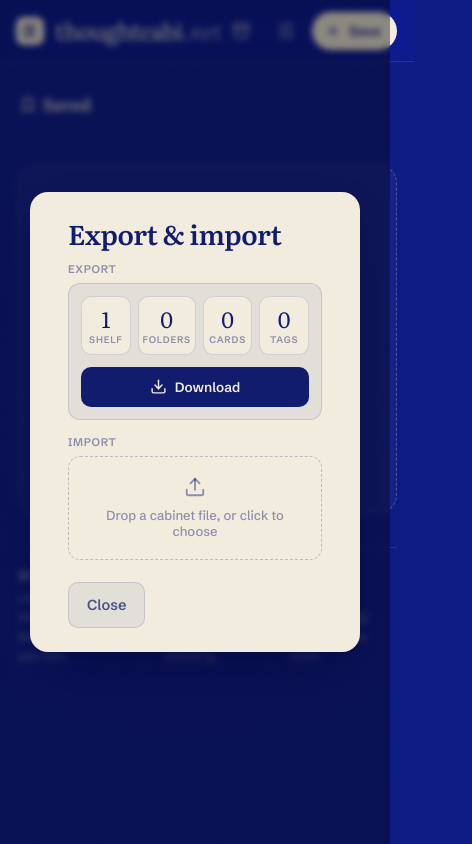
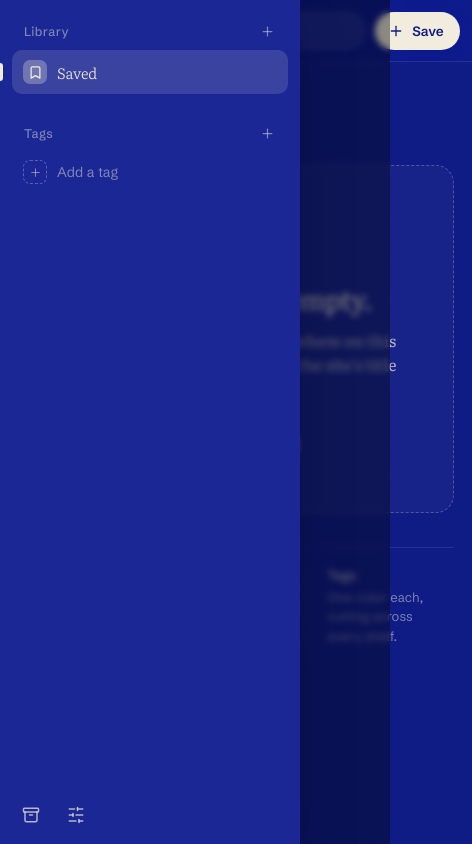
Before and after one commit to daniel-retamal/thoughtcabi.net, a React (Vite) app: page / in a window 390 px wide. Both pictures are taken after a click on the button "Shelves and tags". Shown: the whole page, 472 px wide, since content can reach past the window. Built offline with nearby package versions, Linux system fonts and the light colour scheme.

Commit message:
the sidebar arrives on phones 📱🗂️

```diff
--- a/src/App.tsx
+++ b/src/App.tsx
@@ -37,6 +37,8 @@
 import { readLink as readLinkFromWeb, type LinkReader } from "@/links/readLink";
 import { usePreferences } from "@/hooks/usePreferences";
 import { useImageDropTargets } from "@/hooks/useImageDropTargets";
+import { useMediaQuery } from "@/hooks/useMediaQuery";
+import { useOnEscape } from "@/hooks/useOnEscape";
 import { useSearchShortcut } from "@/hooks/useSearchShortcut";
 import { useSidebarShortcut } from "@/hooks/useSidebarShortcut";
 import { useToasts, type ToastAction } from "@/hooks/useToasts";
@@ -50,6 +52,7 @@
 import type { Dialog } from "@/state/dialogs";
 import { DialogHost } from "@/components/DialogHost";
 import type { ImportMode } from "@/components/modals/TransferModal";
+import { AppControls } from "@/components/layout/AppControls";
 import { AppHeader } from "@/components/layout/AppHeader";
 import { Breadcrumbs } from "@/components/layout/Breadcrumbs";
 import { ContentToolbar } from "@/components/layout/ContentToolbar";
@@ -98,9 +101,24 @@
     markOnboarded();
   }, [cabinetEmpty, preferences.onboarded, markOnboarded]);
 
+  const compact = useMediaQuery("(max-width: 760px)");
+  const [drawerOpen, setDrawerOpen] = useState(false);
+
+  const closeDrawer = (): void => setDrawerOpen(false);
+
   const toggleSidebar = (): void => {
+    if (compact) {
+      setDrawerOpen((open) => !open);
+      return;
+    }
     setSidebar(preferences.sidebar === "wide" ? "rail" : "wide");
   };
+
+  useOnEscape(closeDrawer);
+
+  useEffect(() => {
+    document.documentElement.setAttribute("data-drawer", drawerOpen ? "open" : "shut");
+  }, [drawerOpen]);
 
   useSearchShortcut(searchRef);
   useSidebarShortcut(toggleSidebar);
@@ -334,17 +352,29 @@
       })
     : null;
 
+  const controls = (
+    <AppControls
+      appearance={preferences}
+      onAppearanceChange={updateAppearance}
+      onTransfer={() => setDialog({ kind: "transfer" })}
+    />
+  );
+
   return (
     <div className="app">
       <AppHeader
         query={navigation.state.query}
         searchRef={searchRef}
-        appearance={preferences}
+        compact={compact}
+        controls={compact ? null : controls}
         onQueryChange={navigation.setQuery}
-        onAppearanceChange={updateAppearance}
-        onTransfer={() => setDialog({ kind: "transfer" })}
+        onOpenDrawer={() => setDrawerOpen(true)}
         onCompose={openCompose}
       />
+
+      {drawerOpen ? (
+        <div className="scrim drawer-scrim" onClick={closeDrawer} aria-hidden="true" />
+      ) : null}
 
       <div className="main">
         <Sidebar
@@ -353,12 +383,19 @@
           activeShelfId={navigation.state.shelfId}
           atShelfRoot={navigation.state.path.length === 0}
           activeTag={navigation.state.activeTag}
-          mode={preferences.sidebar}
+          mode={compact ? "wide" : preferences.sidebar}
+          footer={compact ? controls : null}
           onToggleMode={toggleSidebar}
-          onOpenShelf={(shelf) => navigation.openShelf(shelf.id)}
+          onOpenShelf={(shelf) => {
+            navigation.openShelf(shelf.id);
+            closeDrawer();
+          }}
           onNewShelf={() => setDialog({ kind: "shelf", mode: "new" })}
           onEditShelf={(shelf) => setDialog({ kind: "shelf", mode: "edit", shelf })}
-          onSelectTag={navigation.selectTag}
+          onSelectTag={(name) => {
+            navigation.selectTag(name);
+            closeDrawer();
+          }}
           onNewTag={() =>
             setDialog({ kind: "tag", mode: "new", color: availableColors(tags)[0] ?? "" })
           }
--- /dev/null
+++ b/src/components/layout/AppControls.tsx
@@ -0,0 +1,50 @@
+import { useRef, useState } from "react";
+import type { Appearance } from "@/domain/model";
+import { Icon } from "@/components/primitives/Icon";
+import { DisplayPopover } from "@/components/display/DisplayPopover";
+
+export interface AppControlsProps {
+  appearance: Appearance;
+  onAppearanceChange: (changes: Partial<Appearance>) => void;
+  onTransfer: () => void;
+}
+
+export function AppControls({ appearance, onAppearanceChange, onTransfer }: AppControlsProps) {
+  const [displayOpen, setDisplayOpen] = useState(false);
+  const displayButtonRef = useRef<HTMLButtonElement>(null);
+
+  return (
+    <>
+      <button
+        type="button"
+        className="iconbtn"
+        title="Export & import"
+        aria-label="Export and import"
+        onClick={onTransfer}
+      >
+        <Icon name="archive" />
+      </button>
+
+      <div className="pop-wrap">
+        <button
+          ref={displayButtonRef}
+          type="button"
+          className={displayOpen ? "iconbtn active" : "iconbtn"}
+          title="Display"
+          aria-label="Display settings"
+          onClick={() => setDisplayOpen((open) => !open)}
+        >
+          <Icon name="sliders-horizontal" />
+        </button>
+        {displayOpen ? (
+          <DisplayPopover
+            appearance={appearance}
+            anchorRef={displayButtonRef}
+            onChange={onAppearanceChange}
+            onClose={() => setDisplayOpen(false)}
+          />
+        ) : null}
+      </div>
+    </>
+  );
+}
--- a/src/components/layout/AppHeader.tsx
+++ b/src/components/layout/AppHeader.tsx
@@ -1,34 +1,40 @@
-import { useRef, useState, type RefObject } from "react";
-import type { Appearance } from "@/domain/model";
+import type { ReactNode, RefObject } from "react";
 import { Icon } from "@/components/primitives/Icon";
 import { ModKey } from "@/components/primitives/ModKey";
-import { DisplayPopover } from "@/components/display/DisplayPopover";
 
 export interface AppHeaderProps {
   query: string;
   searchRef: RefObject<HTMLInputElement>;
-  appearance: Appearance;
+  controls: ReactNode;
+  compact: boolean;
   onQueryChange: (query: string) => void;
-  onAppearanceChange: (changes: Partial<Appearance>) => void;
-  onTransfer: () => void;
+  onOpenDrawer: () => void;
   onCompose: () => void;
 }
 
 export function AppHeader({
   query,
   searchRef,
-  appearance,
+  controls,
+  compact,
   onQueryChange,
-  onAppearanceChange,
-  onTransfer,
+  onOpenDrawer,
   onCompose,
 }: AppHeaderProps) {
-  const [displayOpen, setDisplayOpen] = useState(false);
-  const displayButtonRef = useRef<HTMLButtonElement>(null);
-
   return (
     <header className="header">
       <div className="brand">
+        {compact ? (
+          <button
+            type="button"
+            className="iconbtn"
+            title="Shelves and tags"
+            aria-label="Shelves and tags"
+            onClick={onOpenDrawer}
+          >
+            <Icon name="panel-left" />
+          </button>
+        ) : null}
         <span className="mark">
           <Icon name="brain-circuit" />
         </span>
@@ -66,37 +72,7 @@
       </div>
 
       <div className="header-actions">
-        <button
-          type="button"
-          className="iconbtn"
-          title="Export & import"
-          aria-label="Export and import"
-          onClick={onTransfer}
-        >
-          <Icon name="archive" />
-        </button>
-
-        <div className="pop-wrap">
-          <button
-            ref={displayButtonRef}
-            type="button"
-            className={displayOpen ? "iconbtn active" : "iconbtn"}
-            title="Display"
-            aria-label="Display settings"
-            onClick={() => setDisplayOpen((open) => !open)}
-          >
-            <Icon name="sliders-horizontal" />
-          </button>
-          {displayOpen ? (
-            <DisplayPopover
-              appearance={appearance}
-              anchorRef={displayButtonRef}
-              onChange={onAppearanceChange}
-              onClose={() => setDisplayOpen(false)}
-            />
-          ) : null}
-        </div>
-
+        {controls}
         <button type="button" className="btn-paste" onClick={onCompose}>
           <Icon name="plus" /> Save
         </button>
--- a/src/components/layout/Sidebar.tsx
+++ b/src/components/layout/Sidebar.tsx
@@ -1,3 +1,4 @@
+import type { ReactNode } from "react";
 import type { Shelf, SidebarMode, Tag } from "@/domain/model";
 import { Icon } from "@/components/primitives/Icon";
 import { ShelfRow } from "./ShelfRow";
@@ -11,6 +12,7 @@
   atShelfRoot: boolean;
   activeTag: string | null;
   mode: SidebarMode;
+  footer: ReactNode;
   onToggleMode: () => void;
   onOpenShelf: (shelf: Shelf) => void;
   onNewShelf: () => void;
@@ -27,6 +29,7 @@
   atShelfRoot,
   activeTag,
   mode,
+  footer,
   onToggleMode,
   onOpenShelf,
   onNewShelf,
@@ -87,6 +90,8 @@
           ))
         )}
       </SidebarSection>
+
+      {footer ? <div className="side-footer">{footer}</div> : null}
     </aside>
   );
 }
--- /dev/null
+++ b/src/hooks/useMediaQuery.ts
@@ -0,0 +1,21 @@
+import { useEffect, useState } from "react";
+
+function listFor(query: string): MediaQueryList | null {
+  return typeof window.matchMedia === "function" ? window.matchMedia(query) : null;
+}
+
+export function useMediaQuery(query: string): boolean {
+  const [matches, setMatches] = useState(() => listFor(query)?.matches ?? false);
+
+  useEffect(() => {
+    const list = listFor(query);
+    if (!list) return;
+
+    setMatches(list.matches);
+    const onChange = (event: MediaQueryListEvent): void => setMatches(event.matches);
+    list.addEventListener("change", onChange);
+    return () => list.removeEventListener("change", onChange);
+  }, [query]);
+
+  return matches;
+}
--- a/src/styles/responsive.css
+++ b/src/styles/responsive.css
@@ -42,23 +42,73 @@
 
 @media (max-width: 760px) {
   .header {
-    grid-template-columns: 1fr auto;
+    grid-template-columns: auto 1fr auto;
   }
 
   .brand {
-    padding-left: 16px;
+    padding-left: 10px;
+    gap: 6px;
+  }
+
+  .brand .wordmark {
+    font-size: 19px;
   }
 
   .header-search {
-    display: none;
+    padding: 0 10px;
+  }
+
+  .header-actions {
+    padding-right: 12px;
   }
 
   .main {
     grid-template-columns: 1fr;
   }
 
+  .drawer-scrim {
+    z-index: 100;
+  }
+
   .sidebar {
+    position: fixed;
+    top: 0;
+    bottom: 0;
+    left: 0;
+    width: min(300px, 84vw);
+    z-index: 101;
+    background: var(--surface);
+    border-right: none;
+    box-shadow: var(--shadow-lg);
+    transform: translateX(-100%);
+    visibility: hidden;
+    transition:
+      transform 0.24s var(--ease),
+      visibility 0s linear 0.24s;
+  }
+
+  :root[data-drawer="open"] .sidebar {
+    transform: none;
+    visibility: visible;
+    transition:
+      transform 0.24s var(--ease),
+      visibility 0s;
+  }
+
+  .side-toggle {
     display: none;
+  }
+
+  .side-footer {
+    display: flex;
+    gap: 7px;
+    align-items: center;
+    margin-top: auto;
+    padding-top: 14px;
+  }
+
+  .lib-row {
+    min-height: 44px;
   }
 
   .body-inner {
@@ -68,8 +118,41 @@
   }
 }
 
+@media (min-width: 761px) {
+  .side-footer,
+  .drawer-scrim {
+    display: none;
+  }
+}
+
+@media (prefers-reduced-motion: reduce) {
+  .sidebar {
+    transition: none;
+  }
+}
+
 @media (max-width: 581px) {
   .body-inner {
     width: 100%;
+    --tile-w: 100%;
+  }
+
+  .scrim {
+    align-items: end;
+    padding: 0;
+  }
+
+  .modal,
+  .modal-xs,
+  .modal-sm,
+  .modal-md {
+    width: 100%;
+    max-width: 100%;
+    max-height: 92vh;
+    border-radius: var(--r-xl) var(--r-xl) 0 0;
+  }
+
+  .modal-footer {
+    padding-bottom: calc(26px + env(safe-area-inset-bottom));
   }
 }
```
Also changed, not shown: src/test/setup.ts (+12 -0 lines), 1 other file (tests, documents, lock files or other folders).
